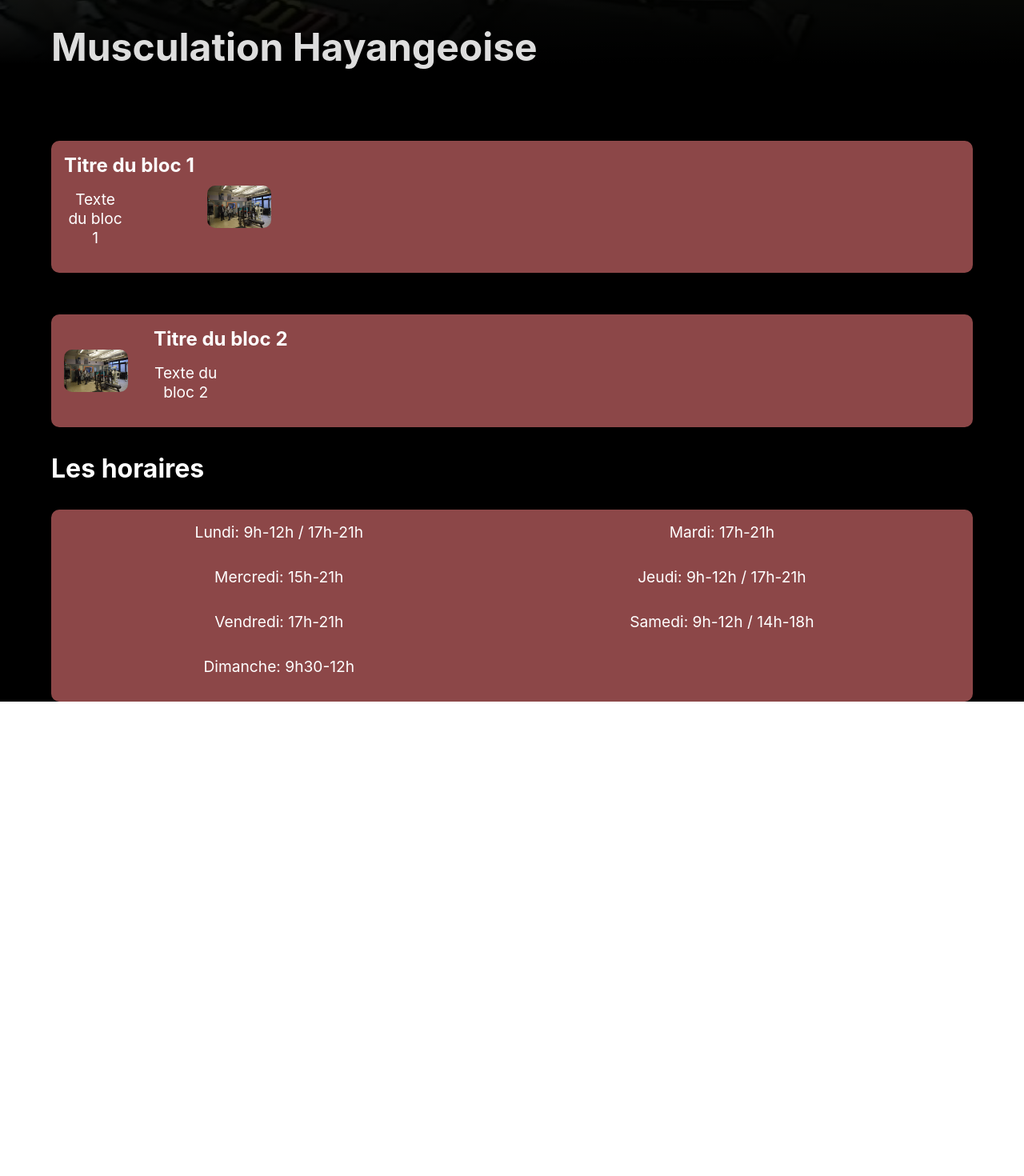
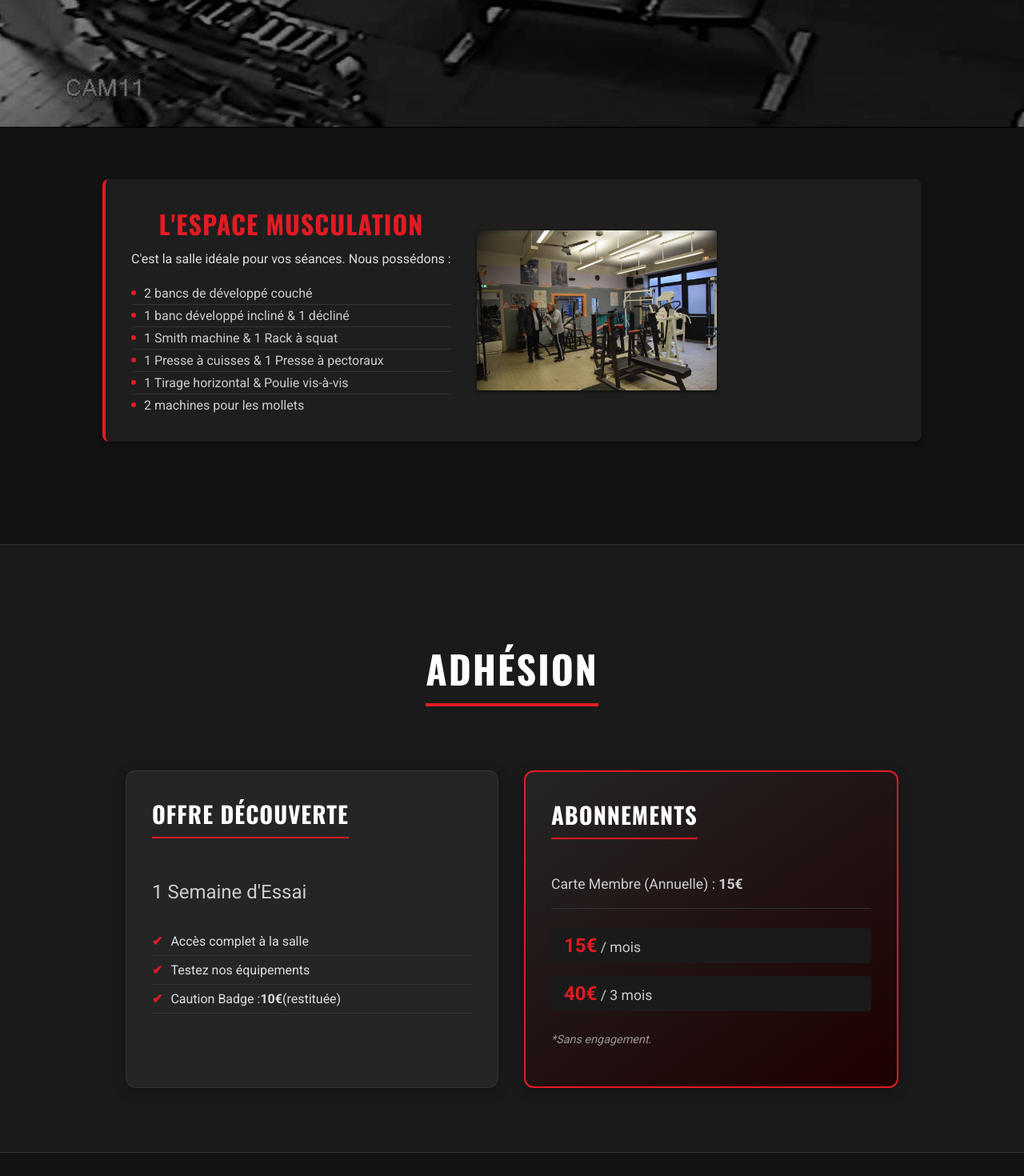
Before and after one commit to UlrichCedric/Webiste-Mh, a React (Create React App) app in the folder website-mh/: page / in a window 1280 px wide. Shown: the part 640-2110 px from the top of the page at 80% size. Before the commit the page ends 1517 px from the top, so only its background shows below. Built offline with nearby package versions, Linux system fonts and the light colour scheme.

Commit message:
feat: redesign website, add membership & location, update hours & content

```diff
--- a/website-mh/src/App.js
+++ b/website-mh/src/App.js
@@ -1,16 +1,18 @@
 import './App.css';
 import Navbar from "./components/Navbar/Navbar";
 import Home from "./components/Home/Home";
-import Material from "./components/Material/Material";
 import Hours from "./components/Hours/Hours";
+import Membership from "./components/Membership/Membership";
+import Location from "./components/Location/Location";
 
 function App() {
   return (
     <div className="App">
       <Navbar />
       <Home />
+      <Membership />
       <Hours />
-      {/* <Material /> */}
+      <Location />
     </div>
   );
 }
--- a/website-mh/src/components/Home/Home.js
+++ b/website-mh/src/components/Home/Home.js
@@ -6,31 +6,32 @@ import image2 from '../../assets/photo.jpg'; // Importe la deuxième image
 
 const Home = () => {
   return (
-    <div className="first-section">
+    <div className="first-section" id="home">
       <img src={backgroundImage} alt="Arrière-plan" className="background-image" />
       <div className="first-section-overlay">
         <h1 className="main-title-home">Musculation Hayangeoise</h1>
       </div>
       <div className="first-section-content">
         {/* <div className="fade-overlay"></div> */}
-        <div className="text-background">
+        <div className="text-background" id="material">
 
           <div className="first-section-text-container">
-          <div className="text-block text-block-1">
-            <div className="text-content">
-              <h2>Titre du bloc 1</h2>
-              <p>Texte du bloc 1</p>
-            </div>
-            <img src={image1} alt="screen1" className='text-image' />
-          </div>
-          <div className="text-block text-block-1">
-            <img src={image2} alt="screen2" className='text-image' />
-            <div className="text-content">
-              <h2>Titre du bloc 2</h2>
-              <p>Texte du bloc 2</p>
+            <div className="text-block text-block-1">
+              <div className="text-content">
+                <h2>L'Espace Musculation</h2>
+                <p>C'est la salle idéale pour vos séances. Nous possédons :</p>
+                <ul>
+                  <li>2 bancs de développé couché</li>
+                  <li>1 banc développé incliné & 1 décliné</li>
+                  <li>1 Smith machine & 1 Rack à squat</li>
+                  <li>1 Presse à cuisses & 1 Presse à pectoraux</li>
+                  <li>1 Tirage horizontal & Poulie vis-à-vis</li>
+                  <li>2 machines pour les mollets</li>
+                </ul>
+              </div>
+              <img src={image1} alt="Salle de musculation" className='text-image' />
             </div>
           </div>
-        </div>
       </div>
     </div>
   </div>
--- a/website-mh/src/components/Home/home.css
+++ b/website-mh/src/components/Home/home.css
@@ -1,104 +1,173 @@
-  .text-block img {
-    width: 80px;
-    height: auto;
-  }
-
+/* Suppression du sélecteur générique qui causait le conflit de taille */
 .text-block h2 {
-    margin: 0;
+  margin: 0 0 0.5rem 0;
+  color: #e31b23;
+  /* Rouge "Gym" vif */
+  font-size: 2rem;
 }
 
 .text-block p {
   margin: 0;
+  line-height: 1.6;
+  color: #ddd;
+}
+
+.text-block ul {
+  list-style: none;
+  /* Pas de puces par défaut */
+  padding: 0;
+  margin: 1rem 0 0 0;
+  text-align: left;
+}
+
+.text-block li {
+  color: #ccc;
+  padding: 0.25rem 0;
+  border-bottom: 1px solid #333;
+  display: flex;
+  align-items: center;
+}
+
+.text-block li:last-child {
+  border-bottom: none;
+}
+
+/* Petit "dash" rouge avant chaque item */
+.text-block li::before {
+  content: "";
+  display: inline-block;
+  width: 6px;
+  height: 6px;
+  background-color: #e31b23;
+  margin-right: 10px;
+  border-radius: 50%;
 }
 
 .text-content {
   display: flex;
   flex-direction: column;
-    gap: 1rem;
 }
 
 .background-image {
   width: 100vw;
-    height: 95vh;
+  height: 100vh;
+  /* Pleine hauteur */
   object-fit: cover;
+  position: absolute;
+  top: 0;
+  left: 0;
   z-index: -1;
+  filter: grayscale(100%) contrast(120%) brightness(50%);
+  /* Look "Hardcore" */
 }
 
 .first-section-content {
-    width: 100vw;
-    display: flex;
-    flex-direction: column;
-    align-items: flex-start;
+  width: 100%;
+  position: relative;
+  z-index: 2;
+  padding-bottom: 4rem;
 }
 
 .main-title-home {
-    font-size: 3rem;
+  font-size: 4rem;
+  /* Plus gros */
   position: absolute;
-    bottom: 5%;
-    left: 5%;
+  top: 50%;
+  left: 50%;
+  transform: translate(-50%, -50%);
   z-index: 10;
-    font-weight: bold;
-    text-align: left;
-    color: #DDDDDD;
+  font-weight: 700;
+  text-align: center;
+  color: #fff;
+  text-shadow: 0 4px 6px rgba(0, 0, 0, 0.5);
+  width: 100%;
+  margin: 0;
 }
 
 .text-background {
-    background-color: black;
-    padding: 2rem 0;
-    width: 100vw;
-    box-sizing: border-box;
+  background-color: #121212;
+  padding: 4rem 0;
+  width: 100%;
 }
 
 .first-section-text-container {
   display: flex;
   flex-direction: column;
-    gap: 2rem;
-    width: 90%;
-    margin: 0 5%;
+  gap: 4rem;
+  /* Plus d'espace entre les blocs */
+  width: 80%;
+  max-width: 1200px;
+  margin: 0 auto;
 }
 
 .text-block {
   display: flex;
-    gap: 1rem;
+  gap: 2rem;
   align-items: center;
-    background-color: #8C4748;
-    padding: 1rem;
-    border-radius: 10px;
-    margin-top: 20px;
+  background-color: #1e1e1e;
+  /* Gris foncé au lieu de rouge brique */
+  padding: 2rem;
+  border-radius: 8px;
+  box-shadow: 0 4px 6px rgba(0, 0, 0, 0.3);
+  border-left: 4px solid #e31b23;
+  /* Touche de couleur rouge sur le bord */
+  transition: transform 0.3s ease;
+}
+
+.text-block:hover {
+  transform: translateY(-5px);
 }
 
 .text-block-1 {
-    flex-direction: row; /* Positionnez l'image à gauche et le texte à droite */
-    justify-content: flex-start;
+  flex-direction: row;
 }
 
 .text-block-2 {
-    flex-direction: row-reverse; /* Positionnez l'image à droite et le texte à gauche */
-    justify-content: flex-end;
+  flex-direction: row-reverse;
+  border-left: none;
+  border-right: 4px solid #e31b23;
+  /* Rouge à droite pour l'alternance */
+  text-align: right;
 }
 
 .text-image {
-    width: 200px; /* Ajustez la largeur */
-    height: 200px; /* Ajustez la hauteur */
-    object-fit: cover; /* Faites en sorte que l'image conserve son ratio d'aspect tout en remplissant la zone définie */
-    border-radius: 10px; /* Ajoutez des bords arrondis */
-  }
-
-  .text-block-1 .text-image {
-    margin-right: 1rem;
-  }
-
-  .text-block-2 .text-image {
-    margin-left: 1rem;
-
+  width: 300px;
+  /* Plus grand */
+  height: 200px;
+  object-fit: cover;
+  border-radius: 4px;
+  box-shadow: 0 2px 4px rgba(0, 0, 0, 0.5);
 }
 
 .first-section-overlay {
-    position: absolute;
-    bottom: 0;
+  position: relative;
   height: 100vh;
   width: 100vw;
-    background: linear-gradient(#0000 10%, #000 90%);
+  display: flex;
+  justify-content: center;
+  align-items: center;
+}
+
+@media (max-width: 768px) {
+  .main-title-home {
+    font-size: 2.5rem;
+  }
+
+  .text-block {
+    flex-direction: column;
+    text-align: center;
+  }
+
+  .text-block-2 {
+    flex-direction: column;
+    border-right: none;
+    border-left: 4px solid #e31b23;
+  }
+
+  .text-image {
+    width: 100%;
+    height: auto;
+  }
 }
 
 /* ... */
--- a/website-mh/src/components/Hours/Hours.css
+++ b/website-mh/src/components/Hours/Hours.css
@@ -1,29 +1,73 @@
+.third-section {
+  background-color: #121212;
+  padding: 4rem 0;
+  border-top: 1px solid #333;
+}
+
 .container {
-    width: 90vw;
+  width: 90%;
+  max-width: 1000px;
   margin: 0 auto;
+  text-align: center;
 }
 
 .main-title {
-    font-size: 2rem;
-    font-weight: bold;
+  font-size: 3rem;
+  font-weight: 700;
   color: #fff;
-    text-align: left;
-    margin-bottom: 2rem;
-    margin-block-start: 0;
+  text-align: center;
+  margin-bottom: 3rem;
+  text-transform: uppercase;
+  letter-spacing: 2px;
+  border-bottom: 4px solid #e31b23;
+  display: inline-block;
+  padding-bottom: 0.5rem;
 }
 
-  .text-block {
-    display: flex;
-    flex-wrap: wrap;
-    color: #fff;
+.hours-grid {
+  display: grid;
+  grid-template-columns: repeat(auto-fit, minmax(300px, 1fr));
+  gap: 1.5rem;
+  background-color: #1e1e1e;
+  padding: 2rem;
+  border-radius: 8px;
+  box-shadow: 0 4px 10px rgba(0, 0, 0, 0.5);
 }
 
-  .text-block p {
+.hours-grid p {
   font-size: 1.2rem;
-    width: 48%;
-    margin-bottom: 1rem;
+  color: #ddd;
+  margin: 0;
+  padding: 1rem;
+  border-bottom: 1px solid #333;
+  display: flex;
+  justify-content: space-between;
+  align-items: center;
+  transition: background-color 0.2s;
 }
 
-  .third-section {
-    background-color: black;
+.hours-grid p:hover {
+  background-color: #2a2a2a;
+  color: #e31b23;
 }
+
+.hours-grid p:last-child {
+  border-bottom: none;
+}
+
+@media (max-width: 600px) {
+  .main-title {
+    font-size: 2rem;
+  }
+
+  .hours-grid {
+    grid-template-columns: 1fr;
+    padding: 1rem;
+  }
+
+  .hours-grid p {
+    flex-direction: column;
+    gap: 0.5rem;
+    text-align: center;
+  }
+}
--- a/website-mh/src/components/Hours/Hours.js
+++ b/website-mh/src/components/Hours/Hours.js
@@ -3,17 +3,17 @@ import './Hours.css';
 
 const ThirdSection = () => {
   return (
-    <div className="third-section">
+    <div className="third-section" id="hours">
       <div className="container">
           <h2 className="main-title">Les horaires</h2>
-          <div className="text-block">
-          <p>Lundi: 9h-12h / 17h-21h</p>
-          <p>Mardi: 17h-21h</p>
-          <p>Mercredi: 15h-21h</p>
-          <p>Jeudi: 9h-12h / 17h-21h</p>
-          <p>Vendredi: 17h-21h</p>
-          <p>Samedi: 9h-12h / 14h-18h</p>
-          <p>Dimanche: 9h30-12h</p>
+          <div className="hours-grid">
+          <p>Lundi: 09h-21h</p>
+          <p>Mardi: 09h-21h</p>
+          <p>Mercredi: 09h-21h</p>
+          <p>Jeudi: 09h-21h</p>
+          <p>Vendredi: 09h-21h</p>
+          <p>Samedi: 09h-17h</p>
+          <p>Dimanche: 09h-13h</p>
         </div>
       </div>
     </div>
--- /dev/null
+++ b/website-mh/src/components/Location/Location.css
@@ -0,0 +1,27 @@
+.location-section {
+    background-color: #121212;
+    padding: 4rem 0;
+    border-top: 1px solid #333;
+    text-align: center;
+}
+
+.map-container {
+    width: 100%;
+    max-width: 1000px;
+    margin: 0 auto 2rem auto;
+    border-radius: 8px;
+    overflow: hidden;
+    box-shadow: 0 4px 10px rgba(0, 0, 0, 0.5);
+    border: 2px solid #333;
+}
+
+.map-container iframe {
+    filter: grayscale(100%) invert(90%);
+    /* Carte style sombre */
+}
+
+.address {
+    font-size: 1.2rem;
+    color: #ddd;
+    margin-top: 1rem;
+}
--- /dev/null
+++ b/website-mh/src/components/Location/Location.js
@@ -0,0 +1,29 @@
+import React from 'react';
+import './Location.css';
+
+const Location = () => {
+  return (
+    <div className="location-section" id="location">
+      <div className="container">
+        <h2 className="main-title">Nous Trouver</h2>
+        <div className="map-container">
+          <iframe
+            title="Localisation Musculation Hayangeoise"
+            width="100%"
+            height="450"
+            frameBorder="0"
+            scrolling="no"
+            marginHeight="0"
+            marginWidth="0"
+            src="https://maps.google.com/maps?q=13+Rue+du+G%C3%A9n%C3%A9ral+Leclerc+57700+Hayange&t=&z=15&ie=UTF8&iwloc=&output=embed"
+          ></iframe>
+        </div>
+        <p className="address">
+          13 Rue du Général Leclerc, 57700 Hayange, France
+        </p>
+      </div>
+    </div>
+  );
+};
+
+export default Location;
--- /dev/null
+++ b/website-mh/src/components/Membership/Membership.css
@@ -0,0 +1,138 @@
+.membership-section {
+    background-color: #1a1a1a;
+    /* Légèrement plus clair que le fond noir */
+    padding: 5rem 0;
+    border-top: 1px solid #333;
+}
+
+.membership-grid {
+    display: flex;
+    justify-content: center;
+    gap: 2rem;
+    flex-wrap: wrap;
+    margin-top: 2rem;
+}
+
+.membership-card {
+    background-color: #252525;
+    padding: 2rem;
+    border-radius: 12px;
+    width: 100%;
+    max-width: 400px;
+    box-shadow: 0 4px 15px rgba(0, 0, 0, 0.3);
+    text-align: left;
+    transition: transform 0.3s ease;
+    border: 1px solid #333;
+}
+
+.membership-card:hover {
+    transform: translateY(-5px);
+    border-color: #e31b23;
+}
+
+.membership-card h3 {
+    font-size: 1.8rem;
+    color: #fff;
+    margin-top: 0;
+    margin-bottom: 1.5rem;
+    border-bottom: 2px solid #e31b23;
+    display: inline-block;
+    padding-bottom: 0.5rem;
+}
+
+.sub-title {
+    font-size: 1.1rem;
+    color: #ddd;
+    margin-bottom: 1.5rem;
+    border-bottom: 1px solid #333;
+    padding-bottom: 1rem;
+}
+
+.pricing-options {
+    display: flex;
+    flex-direction: column;
+    gap: 1rem;
+    margin: 1.5rem 0;
+}
+
+.price-item {
+    font-size: 1.1rem;
+    color: #ccc;
+    background-color: #1a1a1a;
+    padding: 0.5rem 1rem;
+    border-radius: 4px;
+}
+
+.amount {
+    font-size: 1.5rem;
+    font-weight: bold;
+    color: #e31b23;
+}
+
+.membership-card ul {
+    list-style: none;
+    padding: 0;
+}
+
+.membership-card li {
+    color: #ddd;
+    padding: 0.5rem 0;
+    border-bottom: 1px solid #333;
+    display: flex;
+    align-items: center;
+}
+
+.membership-card li::before {
+    content: "✔";
+    color: #e31b23;
+    margin-right: 10px;
+    font-weight: bold;
+}
+
+.membership-card p {
+    color: #ccc;
+    line-height: 1.6;
+}
+
+.membership-card.featured {
+    border: 2px solid #e31b23;
+    background: linear-gradient(145deg, #252525, #1e0000);
+}
+
+.price {
+    font-size: 1.5rem;
+    color: #fff;
+    margin: 1.5rem 0;
+}
+
+.cta-btn {
+    display: inline-block;
+    background-color: #e31b23;
+    color: white;
+    padding: 0.8rem 2rem;
+    border-radius: 30px;
+    text-transform: uppercase;
+    font-weight: bold;
+    border: none;
+    cursor: pointer;
+    transition: background-color 0.3s;
+    margin-top: 1rem;
+    width: 100%;
+}
+
+.cta-btn:hover {
+    background-color: #c11219;
+}
+
+.note {
+    font-size: 0.9rem;
+    font-style: italic;
+    opacity: 0.7;
+}
+
+@media (max-width: 768px) {
+    .membership-grid {
+        flex-direction: column;
+        align-items: center;
+    }
+}
--- /dev/null
+++ b/website-mh/src/components/Membership/Membership.js
@@ -0,0 +1,40 @@
+import React from 'react';
+import './Membership.css';
+
+const Membership = () => {
+  return (
+    <div className="membership-section" id="adhesion">
+      <div className="container">
+        <h2 className="main-title">Adhésion</h2>
+
+        <div className="membership-grid">
+          <div className="membership-card">
+            <h3>Offre Découverte</h3>
+            <p className="price">1 Semaine d'Essai</p>
+            <ul>
+              <li>Accès complet à la salle</li>
+              <li>Testez nos équipements</li>
+              <li>Caution Badge : <strong>10€</strong> (restituée)</li>
+            </ul>
+          </div>
+
+          <div className="membership-card featured">
+            <h3>Abonnements</h3>
+            <p className="sub-title">Carte Membre (Annuelle) : <strong>15€</strong></p>
+            <div className="pricing-options">
+              <div className="price-item">
+                <span className="amount">15€</span> / mois
+              </div>
+              <div className="price-item">
+                <span className="amount">40€</span> / 3 mois
+              </div>
+            </div>
+            <p className="note">*Sans engagement.</p>
+          </div>
+        </div>
+      </div>
+    </div>
+  );
+};
+
+export default Membership;
--- a/website-mh/src/index.css
+++ b/website-mh/src/index.css
@@ -1,11 +1,25 @@
+@import url('https://fonts.googleapis.com/css2?family=Oswald:wght@400;700&family=Roboto:wght@300;400;700&display=swap');
+
 body {
   margin: 0;
-  font-family: -apple-system, BlinkMacSystemFont, 'Segoe UI', 'Roboto', 'Oxygen',
-    'Ubuntu', 'Cantarell', 'Fira Sans', 'Droid Sans', 'Helvetica Neue',
-    sans-serif;
+  font-family: 'Roboto', 'Segoe UI', 'Oxygen', 'Ubuntu', 'Cantarell', 'Fira Sans', 'Droid Sans', 'Helvetica Neue', sans-serif;
   -webkit-font-smoothing: antialiased;
   -moz-osx-font-smoothing: grayscale;
   overflow-x: hidden;
+  background-color: #121212;
+  /* Noir profond mais pas absolu */
+  color: #e0e0e0;
+}
+
+h1,
+h2,
+h3,
+h4,
+h5,
+h6 {
+  font-family: 'Oswald', sans-serif;
+  text-transform: uppercase;
+  letter-spacing: 1px;
 }
 
 code {
```
Also changed, not shown: website-mh/src/components/Navbar/Navbar.js (+6 -6 lines). Lines whose indentation alone changed are shown as unchanged.
